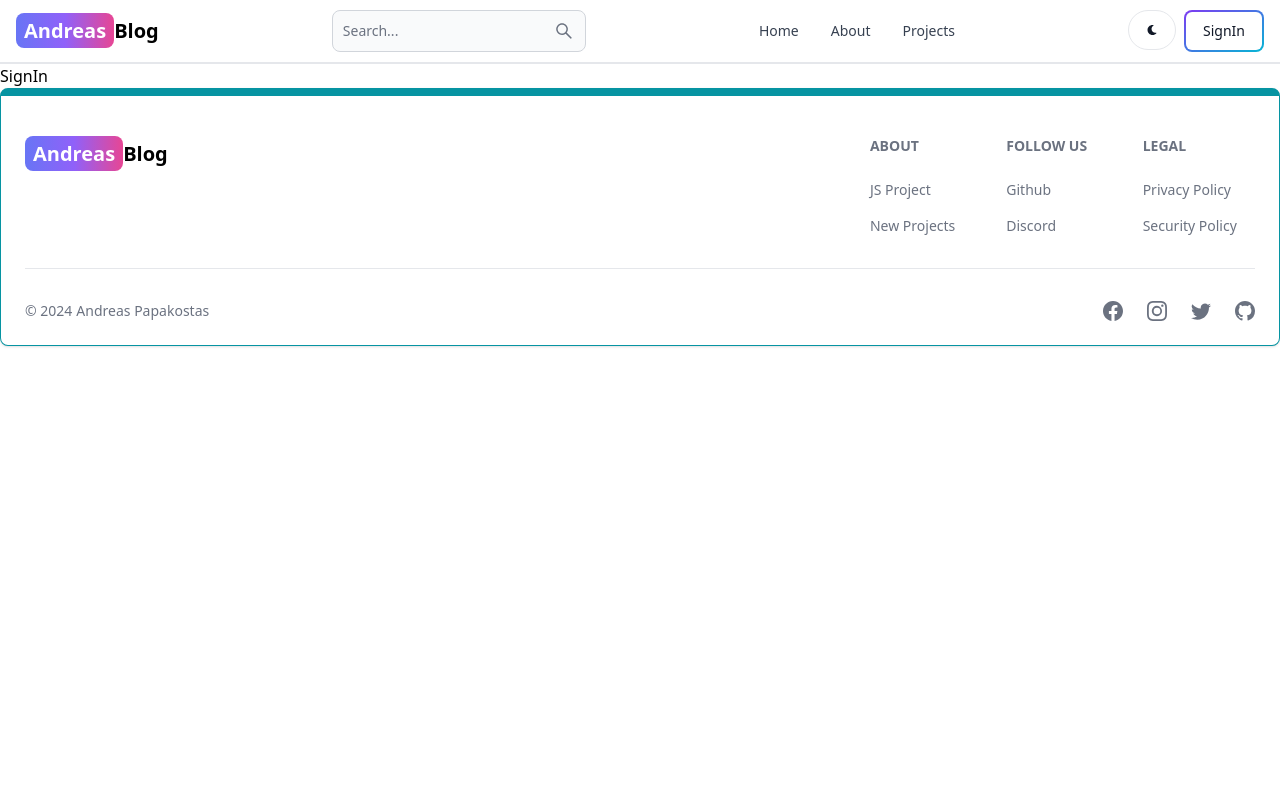
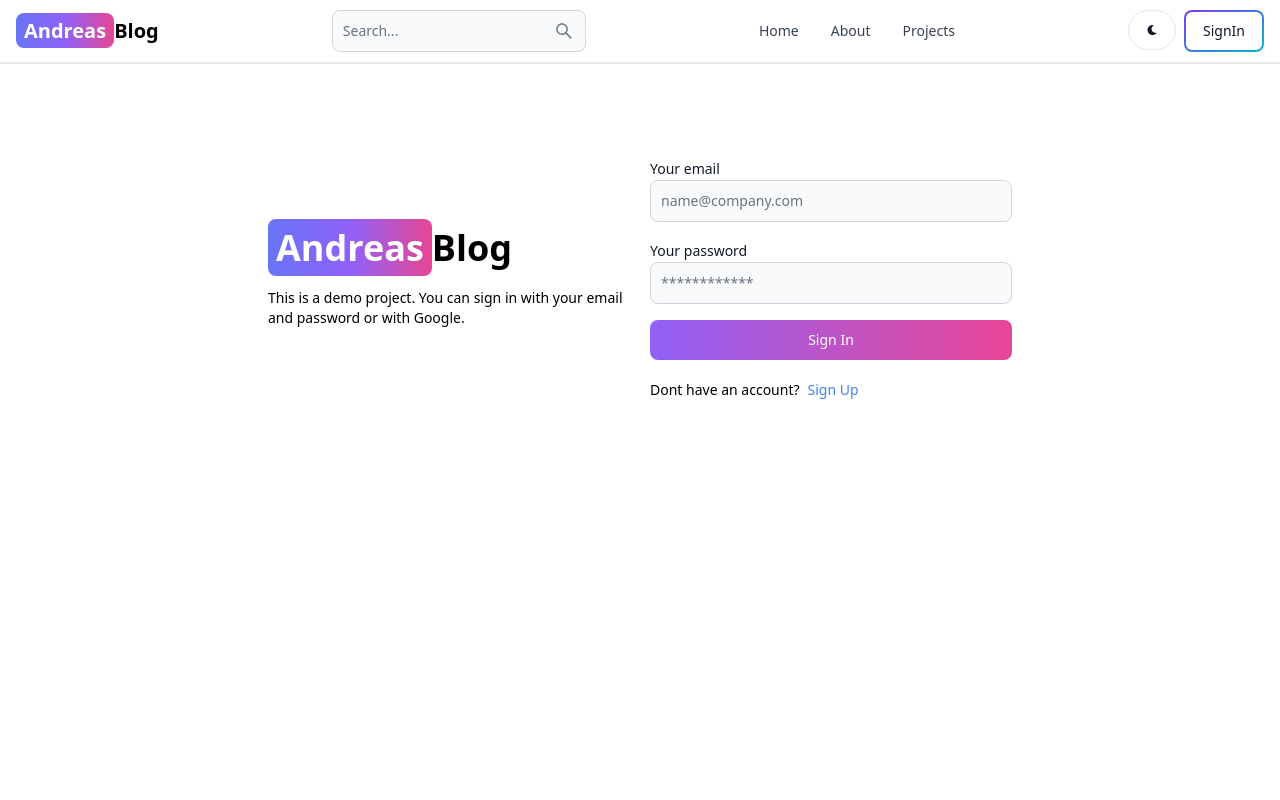
Before and after one commit to Andreaspkst/mern, a React (Vite) app in the folder client/: page /sign-in in a window 1280 px wide. Shown: the top 800 px of the page. Built offline with nearby package versions, Linux system fonts and the light colour scheme.

Commit message:
Complete Sign in UI Functionality

```diff
--- a/client/src/components/Header.jsx
+++ b/client/src/components/Header.jsx
@@ -27,7 +27,7 @@
             <Button className='w-12 h-10 hidden sm:inline' color='gray' pill>
                 <FaMoon />
             </Button>
-            <Link>
+            <Link to={'/sign-in'}>
                 <Button gradientDuoTone='purpleToBlue' outline>
                     SignIn
                 </Button>
--- a/client/src/pages/SignIn.jsx
+++ b/client/src/pages/SignIn.jsx
@@ -1,7 +1,102 @@
-import React from 'react'
+import { Alert, Button, Label, Spinner, TextInput } from 'flowbite-react'
+import React, { useState } from 'react'
+import { Link, useNavigate } from 'react-router-dom'
 
 export default function SignIn() {
+  const [formData, setFormData] = useState({});
+  const [errorMessage, setErrorMessage] = useState(null);
+  const [loading, setLoading] = useState(false);
+  const navigate = useNavigate();
+  const handleChange = (e) => {
+    setFormData({ ...formData, [e.target.id]: e.target.value.trim() });
+  };
+  const handleSubmit = async (e) => {
+    e.preventDefault();
+    if(!formData.email || !formData.password) {
+      return setErrorMessage('Please fill out all fields.');
+    }
+    try{
+      setLoading(true);
+      setErrorMessage(null);
+      const res = await fetch('/api/auth/signin', {
+        method: 'POST',
+        headers: { 'Content-Type': 'application/json'},
+        body: JSON.stringify(formData),
+      });
+      const data = await res.json();
+      if(data.success === false ) {
+        return setErrorMessage(data.message);
+      }
+      setLoading(false);
+      if(res.ok){
+        navigate('/');
+      }
+    } catch (error){
+      setErrorMessage(error.message); {/* Changed from error.message */}
+      setLoading(false);
+    }
+  };
   return (
-    <div>SignIn</div>
+    <div className='min-h-screen mt-20'>
+      <div className="flex p-3 max-w-3xl mx-auto flex-col md:flex-row md:items-center gap-5">
+        {/* left */}
+        <div className="flex-1">
+        <Link to="/" className=' font-bold dark:text-white text-4xl'>
+            <span className='px-2 py-1 bg-gradient-to-r from-indigo-500 via-purple-500 to-pink-500 rounded-lg text-white'>Andreas</span>
+            Blog
+        </Link>
+        <p className='text-sm mt-5'>
+          This is a demo project. You can sign in with your email and password
+          or with Google.
+        </p>
+        </div>
+        {/* right */}
+        <div className="flex-1">
+          <form className='flex flex-col gap-4' onSubmit={handleSubmit}>
+            <div>
+              <Label value='Your email'/>
+              <TextInput
+                type='email'
+                placeholder='name@company.com'
+                id='email'
+                onChange={handleChange}
+              />
+            </div>
+            <div>
+              <Label value='Your password'/>
+              <TextInput
+                type='password'
+                placeholder= '************'
+                id='password'
+                onChange={handleChange}
+              />
+            </div>
+            <Button gradientDuoTone='purpleToPink' type='submit' disabled ={loading}>
+              {
+                  loading ? (
+                    <>
+                      <Spinner size='sm' />
+                      <span className='pl-3'>Loading...</span>
+                    </>
+                    ) : 'Sign In'
+            }
+            </Button>
+          </form>
+          <div className="flex gap-2 text-sm mt-5">
+            <span>Dont have an account?</span>
+            <Link to='/sign-up' className='text-blue-500'>
+            Sign Up
+            </Link>
+          </div>
+          {
+            errorMessage && (
+              <Alert className='mt-5' color='failure'>
+                {errorMessage}
+              </Alert>
+            )
+          }
+        </div>
+      </div>
+    </div>
   )
 }
```
